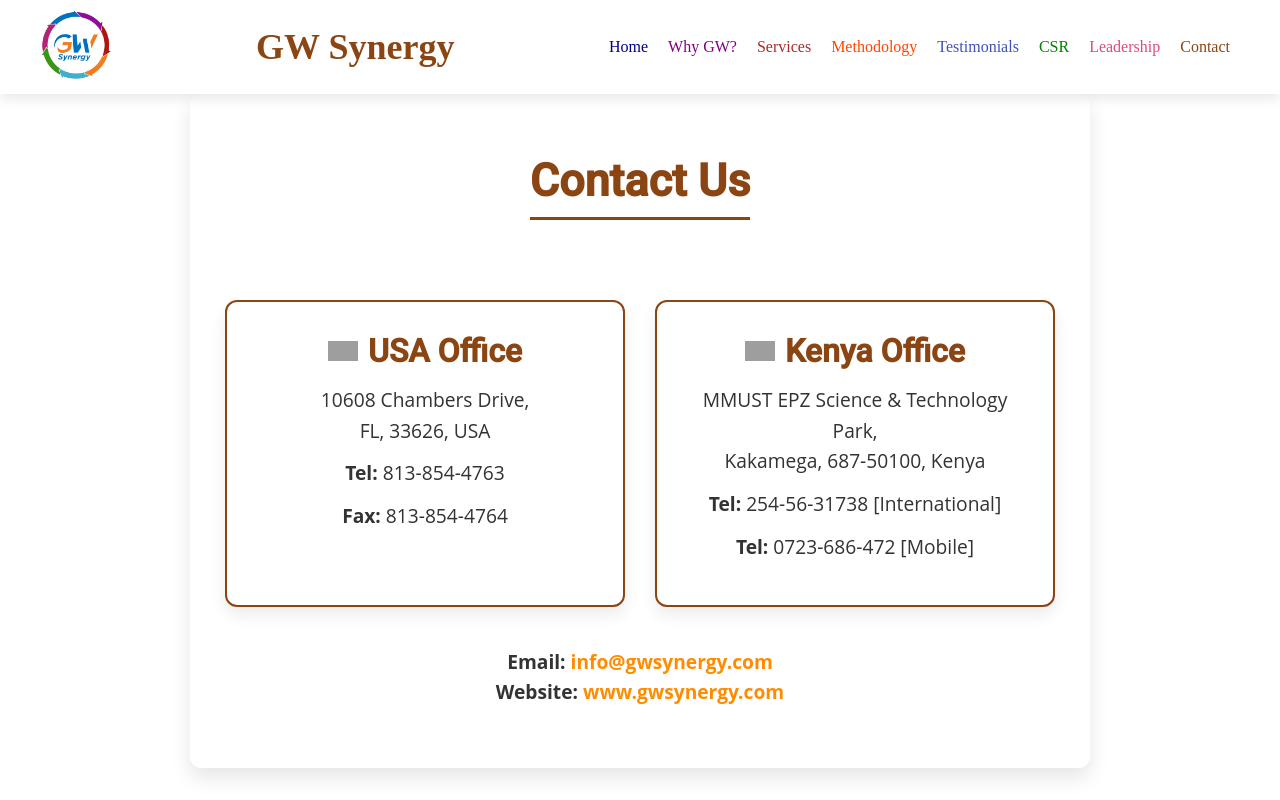
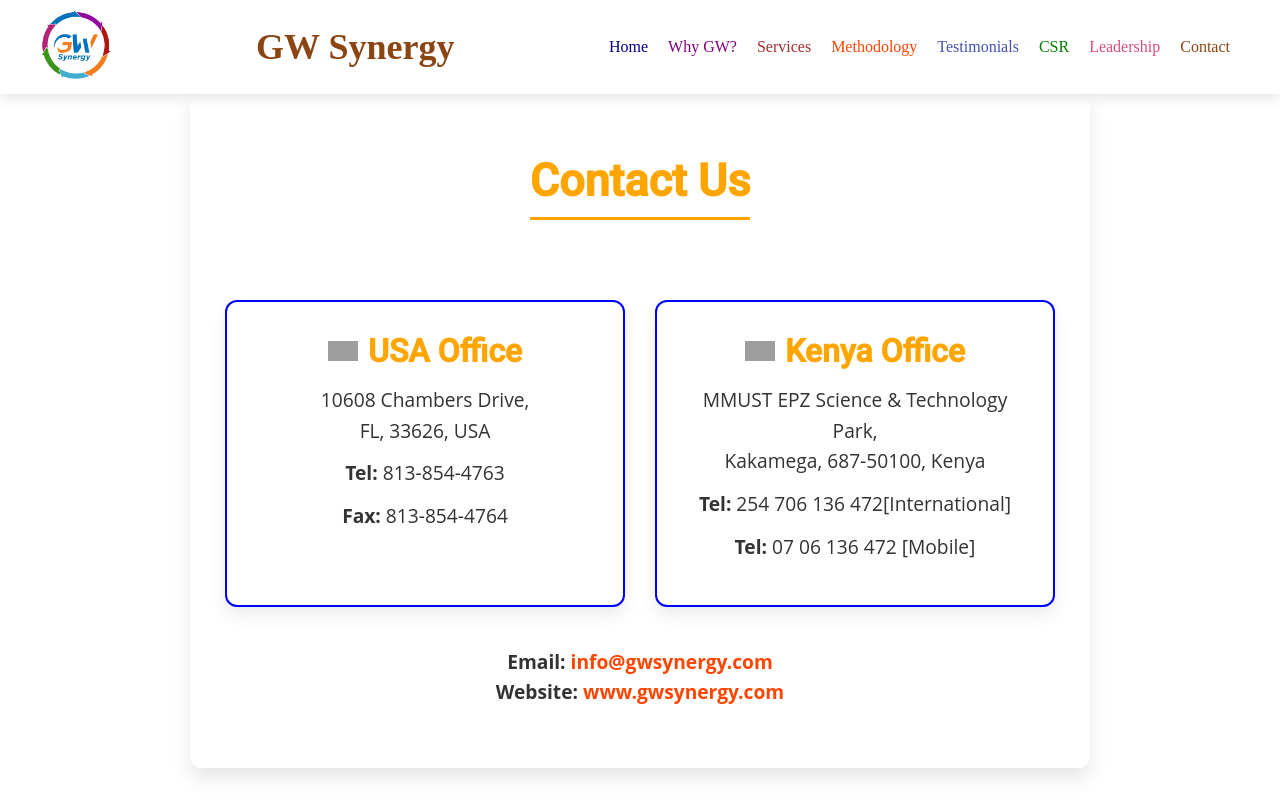
Before and after one commit to Dan-Muchiri/g7, a React (Vite) app: page /contact in a window 1280 px wide. Built offline with nearby package versions, Linux system fonts and the light colour scheme; grey boxes are pictures that could not be loaded.

Commit message:
Edited contact

```diff
--- a/src/components/contact/Contact.jsx
+++ b/src/components/contact/Contact.jsx
@@ -21,8 +21,8 @@
                         <img src="https://flagcdn.com/ke.svg" alt="Kenya Flag" className={styles.flag} /> Kenya Office
                     </h3>
                     <p>MMUST EPZ Science & Technology Park,<br />Kakamega, 687-50100, Kenya</p>
-                    <p><strong>Tel:</strong> 254-56-31738 [International]</p>
-                    <p><strong>Tel:</strong> 0723-686-472 [Mobile]</p>
+                    <p><strong>Tel:</strong> 254 706 136 472[International]</p>
+                    <p><strong>Tel:</strong> 07 06 136 472 [Mobile]</p>
                 </div>
             </div>
             <div className={styles.otherInfo}>
--- a/src/components/contact/ContactStyles.module.css
+++ b/src/components/contact/ContactStyles.module.css
@@ -12,9 +12,9 @@
 .contactUs h2 {
     font-family: 'Roboto', sans-serif;
     font-size: 2.8rem;
-    color: var(--color-primary-brown);
+    color: orange;
     margin-bottom: 40px;
-    border-bottom: 3px solid var(--color-primary-brown);
+    border-bottom: 3px solid orange;
     display: inline-block;
     padding-bottom: 10px;
 }
@@ -34,7 +34,7 @@
     transition: transform 0.3s ease, box-shadow 0.3s ease;
     flex: 1;
     max-width: 400px;
-    border: 2px solid var(--color-primary-brown);
+    border: 2px solid blue;
 }
 
 .office:hover {
@@ -46,7 +46,7 @@
     font-family: 'Roboto', sans-serif;
     font-size: 2rem;
     margin-bottom: 15px;
-    color: var(--color-primary-brown);
+    color: orange;
     display: flex;
     align-items: center;
     justify-content: center;
@@ -77,7 +77,7 @@
 }
 
 .otherInfo a {
-    color: var(--color-primary-orange);
+    color: orangered;
     text-decoration: none;
     font-weight: bold;
 }
```
